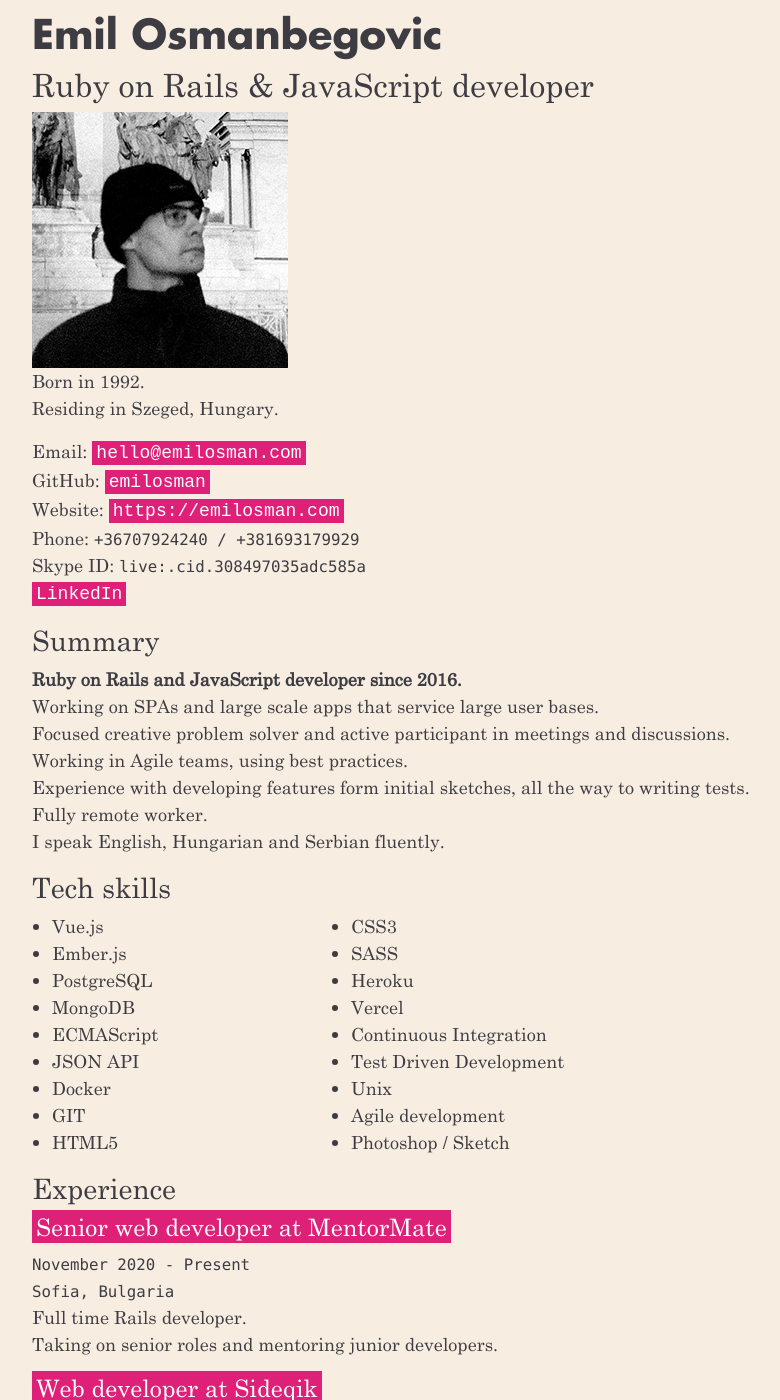
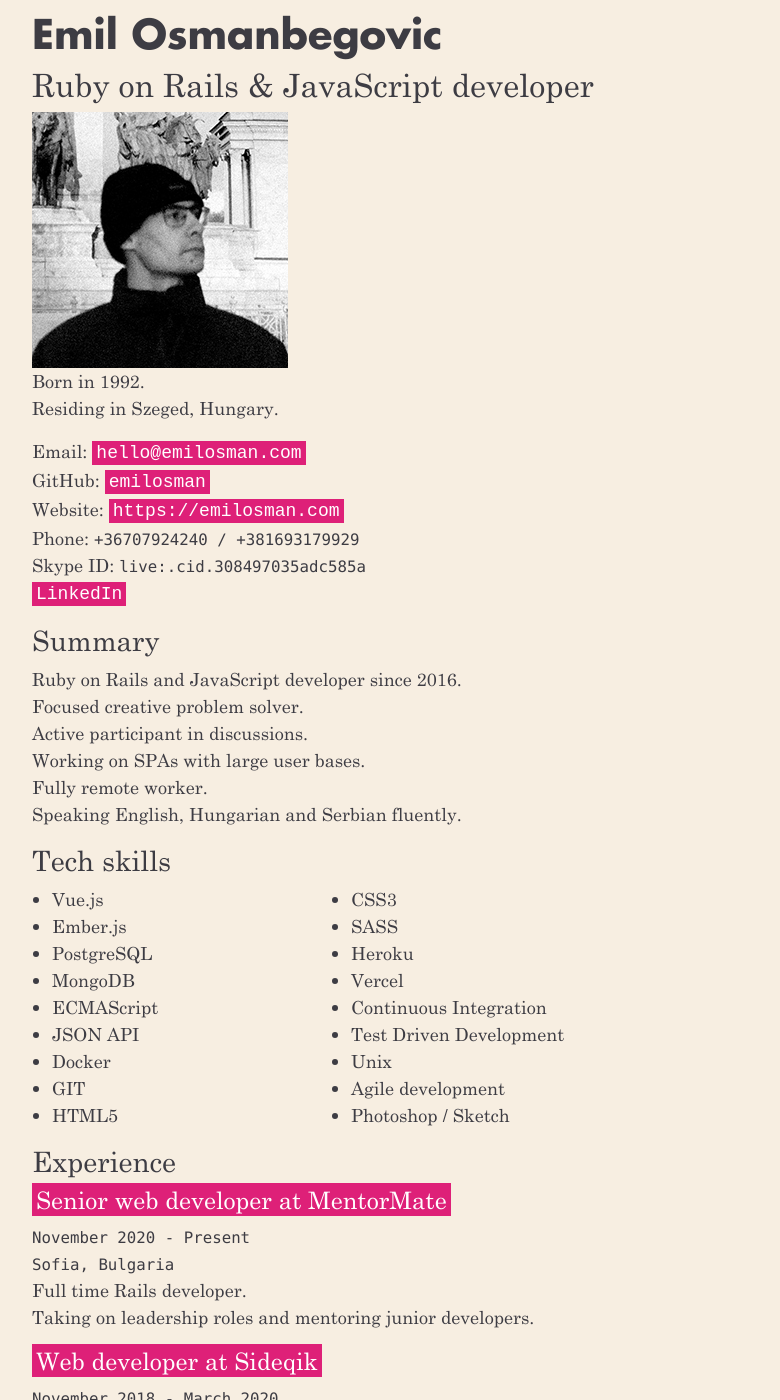
Before and after one commit to emilosmanbegovicmm/emilosman, a Jekyll site: the page built from cv.md, in a window 1280 px wide and 1400 px high. Shown: the whole window, without its empty margins (48-828 px from the left). Built offline with Jekyll 4.4.1, drawn with Linux system fonts in a browser that asks for light colours; our own code applies the rules of GitHub Pages for plain Markdown files.

Commit message:
update cv

```diff
--- a/cv.md
+++ b/cv.md
@@ -11,13 +11,12 @@ Skype ID: `live:.cid.308497035adc585a`
 [LinkedIn](https://www.linkedin.com/in/emil-osmanbegovi%C4%87-357579123/)
 
 ### Summary
-**Ruby on Rails and JavaScript developer since 2016.**
-Working on SPAs and large scale apps that service large user bases.
-Focused creative problem solver and active participant in meetings and discussions.
-Working in Agile teams, using best practices.
-Experience with developing features form initial sketches, all the way to writing tests.
+Ruby on Rails and JavaScript developer since 2016.
+Focused creative problem solver.
+Active participant in discussions.
+Working on SPAs with large user bases.
 Fully remote worker.
-I speak English, Hungarian and Serbian fluently.
+Speaking English, Hungarian and Serbian fluently.
 
 ### Tech skills
 - Vue.js
@@ -45,7 +44,7 @@ I speak English, Hungarian and Serbian fluently.
 `November 2020 - Present`
 `Sofia, Bulgaria`
 Full time Rails developer.
-Taking on senior roles and mentoring junior developers.
+Taking on leadership roles and mentoring junior developers.
 
 #### [Web developer at Sideqik](https://www.sideqik.com/)
 `November 2018 - March 2020`
```
